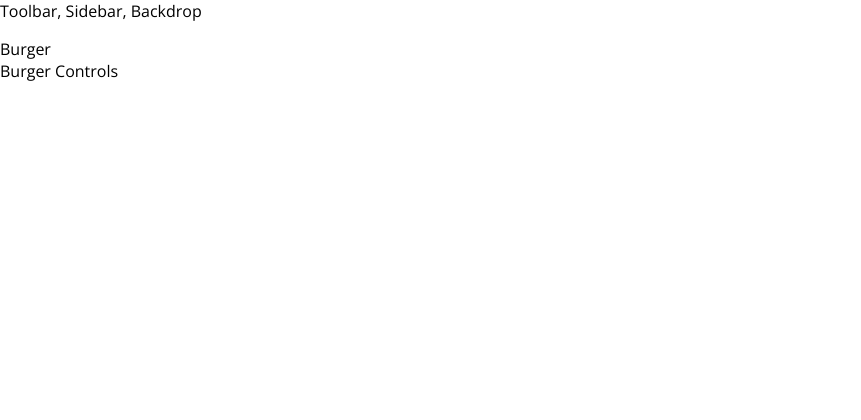
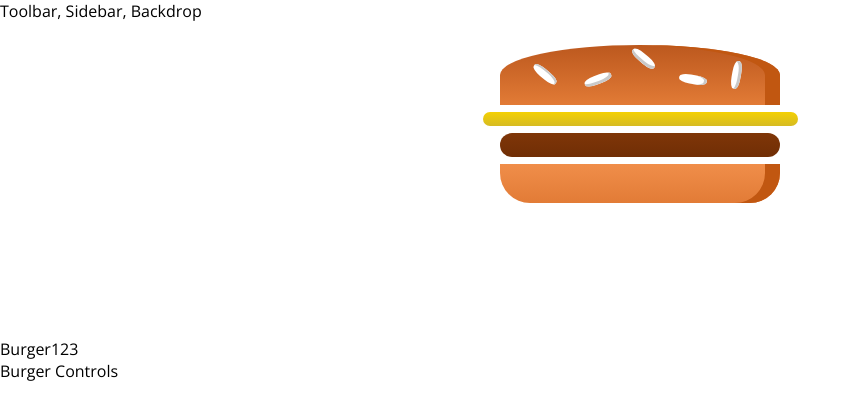
Before and after one commit to vani1992-seelam/Food-Blogg, a React app in the folder burger-builder/: page / in a window 1280 px wide. Shown: the top 420 px of the page, without its empty margins (0-861 px from the left). Built offline with nearby package versions, Linux system fonts and the light colour scheme.

Commit message:
Starting the burger component

```diff
--- /dev/null
+++ b/burger-builder/src/components/Burger/Burger.css
@@ -0,0 +1,16 @@
+.Burger {
+  width: 100%;
+  margin: auto;
+  height: 250px;
+  overflow: scroll;
+  text-align: center;
+  font-weight: bold;
+  font-size: 1.2rem;
+}
+
+@media (min-width: 500px) and (min-height: 400px) {
+  .Burger {
+    width: 350px;
+    height: 300px;
+  }
+}
--- a/burger-builder/src/components/Burger/Burger.js
+++ b/burger-builder/src/components/Burger/Burger.js
@@ -0,0 +1,15 @@
+import React from "react";
+import classes from "./Burger.css";
+import BurgerIngredient from "./BurgerIngredient/BurgerIngredient";
+const burger = props => {
+  return (
+    <div className={classes.Burger}>
+      <BurgerIngredient type="bread-top" />
+      <BurgerIngredient type="cheese" />
+      <BurgerIngredient type="meat" />
+      <BurgerIngredient type="bread-bottom" />
+    </div>
+  );
+};
+
+export default burger;
--- a/burger-builder/src/containers/BurgerBuilder/BurgerBuilder.js
+++ b/burger-builder/src/containers/BurgerBuilder/BurgerBuilder.js
@@ -1,10 +1,12 @@
 import React, { Component } from "react";
 import Aux from "../../hoc/Aux";
+import Burger from "../../components/Burger/Burger";
 class BurgerBuilder extends Component {
   render() {
     return (
       <Aux>
-        <div>Burger</div>
+        <Burger />
+        <div>Burger123</div>
         <div>Burger Controls</div>
       </Aux>
     );
```
Also changed, not shown: burger-builder/src/components/Burger/BurgerIngredient/BurgerIngredient.css (renamed from burger-builder/src/components/Burger/BurgerIngrediants/BurgerIngrediant.css), burger-builder/src/components/Burger/BurgerIngredient/BurgerIngredient.js (renamed from burger-builder/src/components/Burger/BurgerIngrediants/BurgerIngrediant.js).
